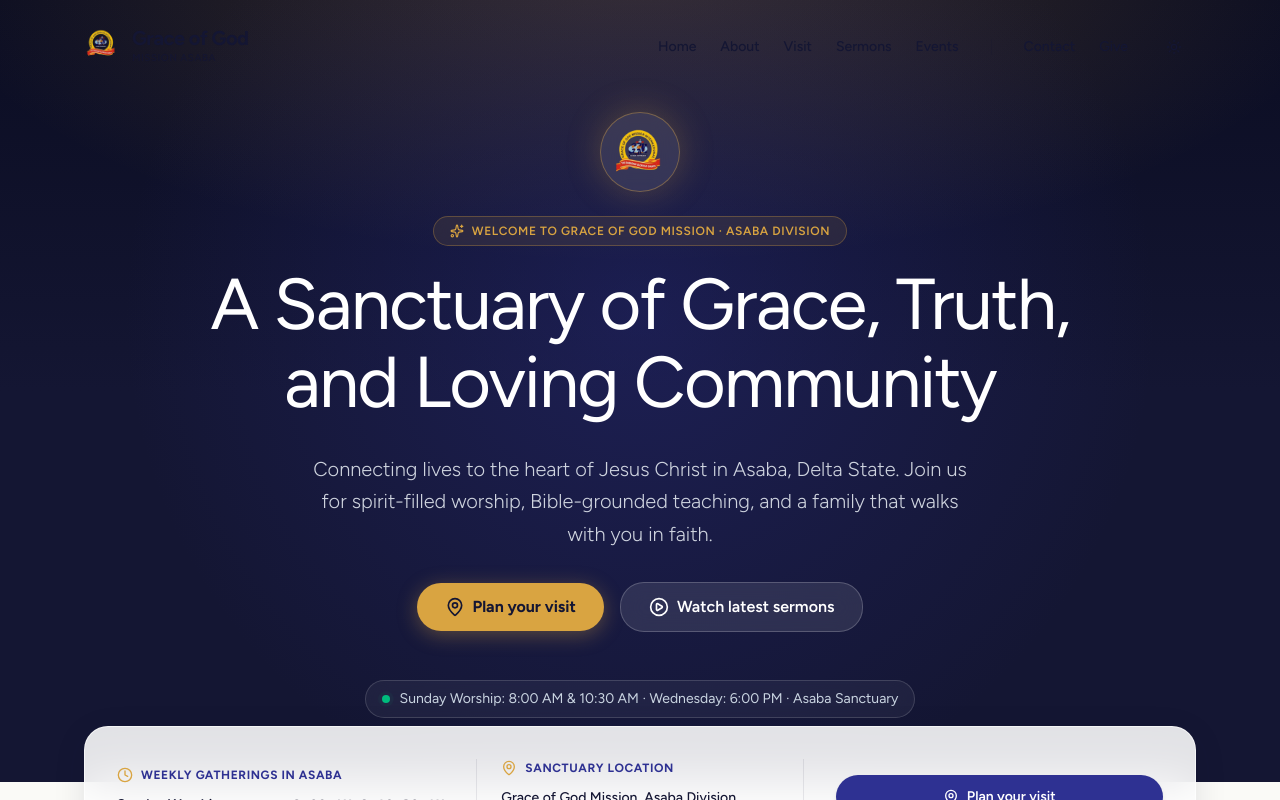
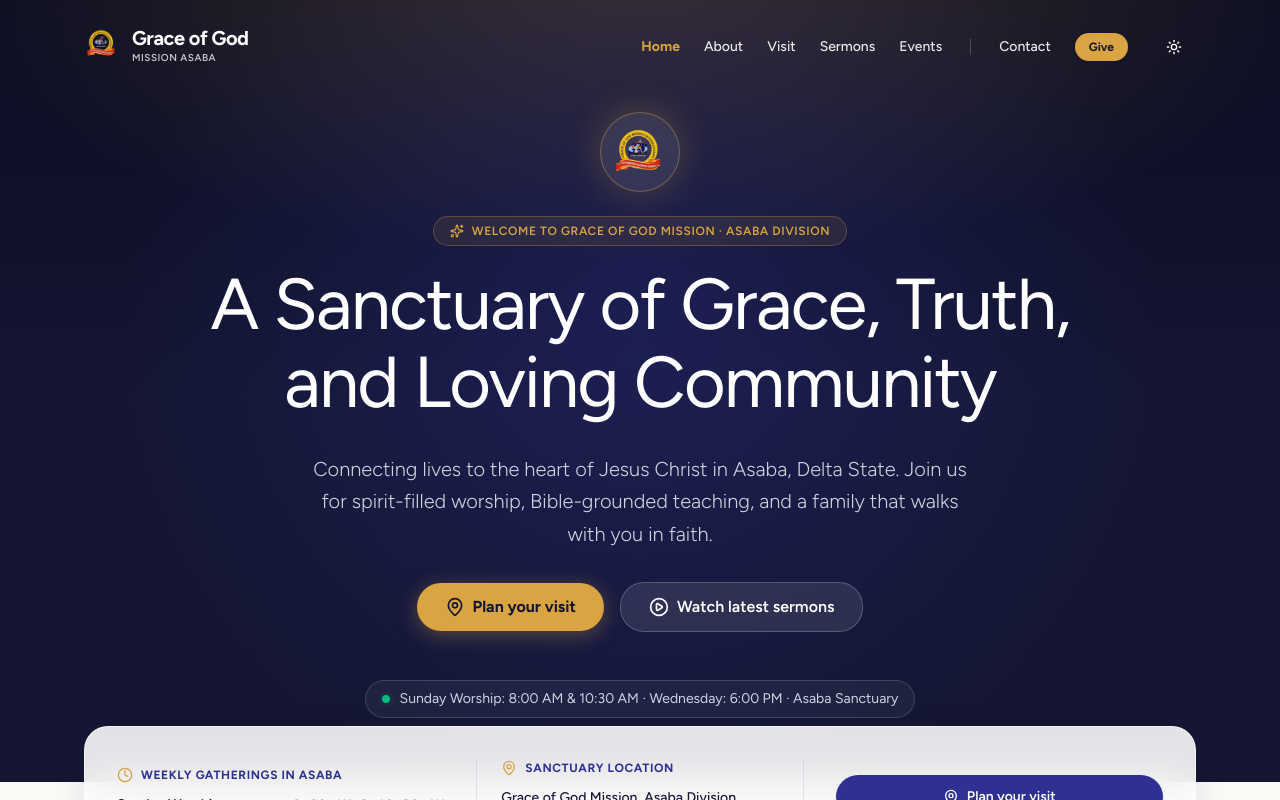
Before and after one commit to ideateGudy/grace-of-god-mission-asaba, a Next.js app in the folder client/: page / in a window 1280 px wide. Shown: the top 800 px of the page. Built offline with nearby package versions, Linux system fonts and the light colour scheme; no server answers.

Commit message:
fix(client): resolve nav text contrast on light mode over hero and sacred banners

```diff
--- a/client/components/layout/SiteHeader.tsx
+++ b/client/components/layout/SiteHeader.tsx
@@ -3,6 +3,7 @@
 import Link from "next/link";
 import { useScroll, useMotionValueEvent } from "motion/react";
 import { useState } from "react";
+import { usePathname } from "next/navigation";
 import { Logo } from "@/components/shared/Logo";
 import { ThemeToggle } from "@/components/shared/ThemeToggle";
 import { cn } from "@/lib/utils";
@@ -14,34 +15,139 @@
   const [condensed, setCondensed] = useState(false);
   const { scrollY } = useScroll();
   const setMobileNavOpen = useUiStore((s) => s.setMobileNavOpen);
+  const pathname = usePathname();
 
   useMotionValueEvent(scrollY, "change", (y: number) => setCondensed(y > 24));
+
+  // At top of page over dark hero/sacred banner, use luminous text-white.
+  // When scrolled (condensed), use glass-strong backdrop with text-foreground.
+  const isTransparent = !condensed;
 
   return (
     <header
       className={cn(
-        "fixed inset-x-0 top-0 z-50 transition-all duration-200 border-b border-transparent",
-        condensed ? "glass-strong py-2 border-border" : "bg-transparent py-4 md:py-6"
+        "fixed inset-x-0 top-0 z-50 transition-all duration-300 border-b",
+        condensed
+          ? "glass-strong py-2.5 border-border shadow-sm text-foreground"
+          : "bg-transparent py-4 md:py-6 border-transparent text-white"
       )}
     >
       <div className="mx-auto flex w-full max-w-6xl items-center justify-between px-5">
-        <Link href="/">
-          <Logo />
+        <Link href="/" className="transition-opacity hover:opacity-90">
+          <Logo textClassName={isTransparent ? "text-white" : "text-foreground"} />
         </Link>
-        <nav className="hidden items-center gap-6 md:flex font-medium text-sm">
-          <Link href="/" className="hover:text-primary transition-colors">Home</Link>
-          <Link href="/about" className="hover:text-primary transition-colors">About</Link>
-          <Link href="/visit" className="hover:text-primary transition-colors">Visit</Link>
-          <Link href="/sermons" className="hover:text-primary transition-colors">Sermons</Link>
-          <Link href="/events" className="hover:text-primary transition-colors">Events</Link>
-          <div className="w-px h-4 bg-border mx-2" />
-          <Link href="/contact" className="hover:text-primary transition-colors">Contact</Link>
-          <Link href="/give" className="hover:text-primary transition-colors">Give</Link>
-          <ThemeToggle />
+
+        <nav
+          className={cn(
+            "hidden items-center gap-6 md:flex font-medium text-sm transition-colors",
+            isTransparent ? "text-white/90" : "text-foreground"
+          )}
+        >
+          <Link
+            href="/"
+            className={cn(
+              "transition-colors",
+              isTransparent ? "hover:text-gold" : "hover:text-primary",
+              pathname === "/" && (isTransparent ? "text-gold font-bold" : "text-primary font-bold")
+            )}
+          >
+            Home
+          </Link>
+          <Link
+            href="/about"
+            className={cn(
+              "transition-colors",
+              isTransparent ? "hover:text-gold" : "hover:text-primary",
+              pathname.startsWith("/about") && (isTransparent ? "text-gold font-bold" : "text-primary font-bold")
+            )}
+          >
+            About
+          </Link>
+          <Link
+            href="/visit"
+            className={cn(
+              "transition-colors",
+              isTransparent ? "hover:text-gold" : "hover:text-primary",
+              pathname.startsWith("/visit") && (isTransparent ? "text-gold font-bold" : "text-primary font-bold")
+            )}
+          >
+            Visit
+          </Link>
+          <Link
+            href="/sermons"
+            className={cn(
+              "transition-colors",
+              isTransparent ? "hover:text-gold" : "hover:text-primary",
+              pathname.startsWith("/sermons") && (isTransparent ? "text-gold font-bold" : "text-primary font-bold")
+            )}
+          >
+            Sermons
+          </Link>
+          <Link
+            href="/events"
+            className={cn(
+              "transition-colors",
+              isTransparent ? "hover:text-gold" : "hover:text-primary",
+              pathname.startsWith("/events") && (isTransparent ? "text-gold font-bold" : "text-primary font-bold")
+            )}
+          >
+            Events
+          </Link>
+
+          <div
+            className={cn(
+              "w-px h-4 mx-1 transition-colors",
+              isTransparent ? "bg-white/20" : "bg-border"
+            )}
+          />
+
+          <Link
+            href="/contact"
+            className={cn(
+              "transition-colors",
+              isTransparent ? "hover:text-gold" : "hover:text-primary",
+              pathname.startsWith("/contact") && (isTransparent ? "text-gold font-bold" : "text-primary font-bold")
+            )}
+          >
+            Contact
+          </Link>
+          <Link
+            href="/give"
+            className={cn(
+              "inline-flex items-center gap-1.5 rounded-lg px-3.5 py-1.5 text-xs font-bold transition-all",
+              isTransparent
+                ? "bg-gold text-midnight hover:brightness-110 shadow-sm"
+                : "bg-primary text-primary-foreground hover:brightness-110"
+            )}
+          >
+            Give
+          </Link>
+
+          <ThemeToggle
+            className={cn(
+              "transition-colors",
+              isTransparent ? "text-white hover:bg-white/10" : "text-foreground"
+            )}
+          />
         </nav>
+
         <div className="flex md:hidden items-center gap-2">
-          <ThemeToggle />
-          <Button id="mobile-menu-trigger" variant="ghost" size="icon" onClick={() => setMobileNavOpen(true)}>
+          <ThemeToggle
+            className={cn(
+              "transition-colors",
+              isTransparent ? "text-white hover:bg-white/10" : "text-foreground"
+            )}
+          />
+          <Button
+            id="mobile-menu-trigger"
+            variant="ghost"
+            size="icon"
+            onClick={() => setMobileNavOpen(true)}
+            className={cn(
+              "transition-colors",
+              isTransparent ? "text-white hover:bg-white/10" : "text-foreground"
+            )}
+          >
             <Menu className="w-6 h-6" />
             <span className="sr-only">Open menu</span>
           </Button>
--- a/client/components/shared/ThemeToggle.tsx
+++ b/client/components/shared/ThemeToggle.tsx
@@ -3,6 +3,7 @@
 import { Moon, Sun } from "lucide-react";
 import { useTheme } from "next-themes";
 import { Button } from "@/components/ui/button";
+import { cn } from "@/lib/utils";
 import {
   DropdownMenu,
   DropdownMenuContent,
@@ -10,13 +11,17 @@
   DropdownMenuTrigger,
 } from "@/components/ui/dropdown-menu";
 
-export function ThemeToggle() {
+export function ThemeToggle({ className }: { className?: string }) {
   const { setTheme } = useTheme();
 
   return (
     <DropdownMenu>
       <DropdownMenuTrigger asChild>
-        <Button variant="ghost" size="icon" className="h-11 w-11 shrink-0 rounded-[var(--radius-sm)]">
+        <Button
+          variant="ghost"
+          size="icon"
+          className={cn("h-11 w-11 shrink-0 rounded-[var(--radius-sm)]", className)}
+        >
           <Sun className="h-[1.2rem] w-[1.2rem] rotate-0 scale-100 transition-all dark:-rotate-90 dark:scale-0" />
           <Moon className="absolute h-[1.2rem] w-[1.2rem] rotate-90 scale-0 transition-all dark:rotate-0 dark:scale-100" />
           <span className="sr-only">Change theme</span>
```
